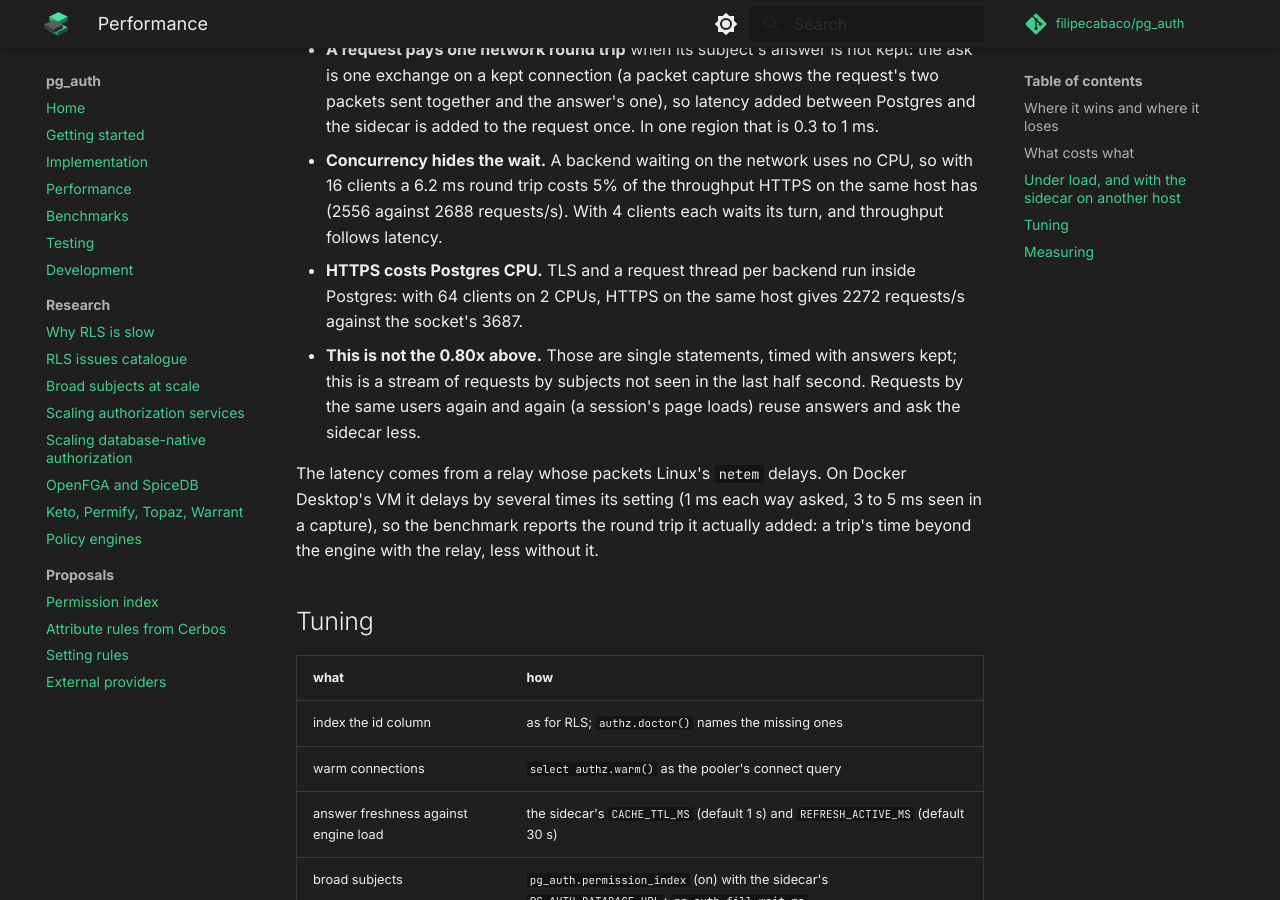
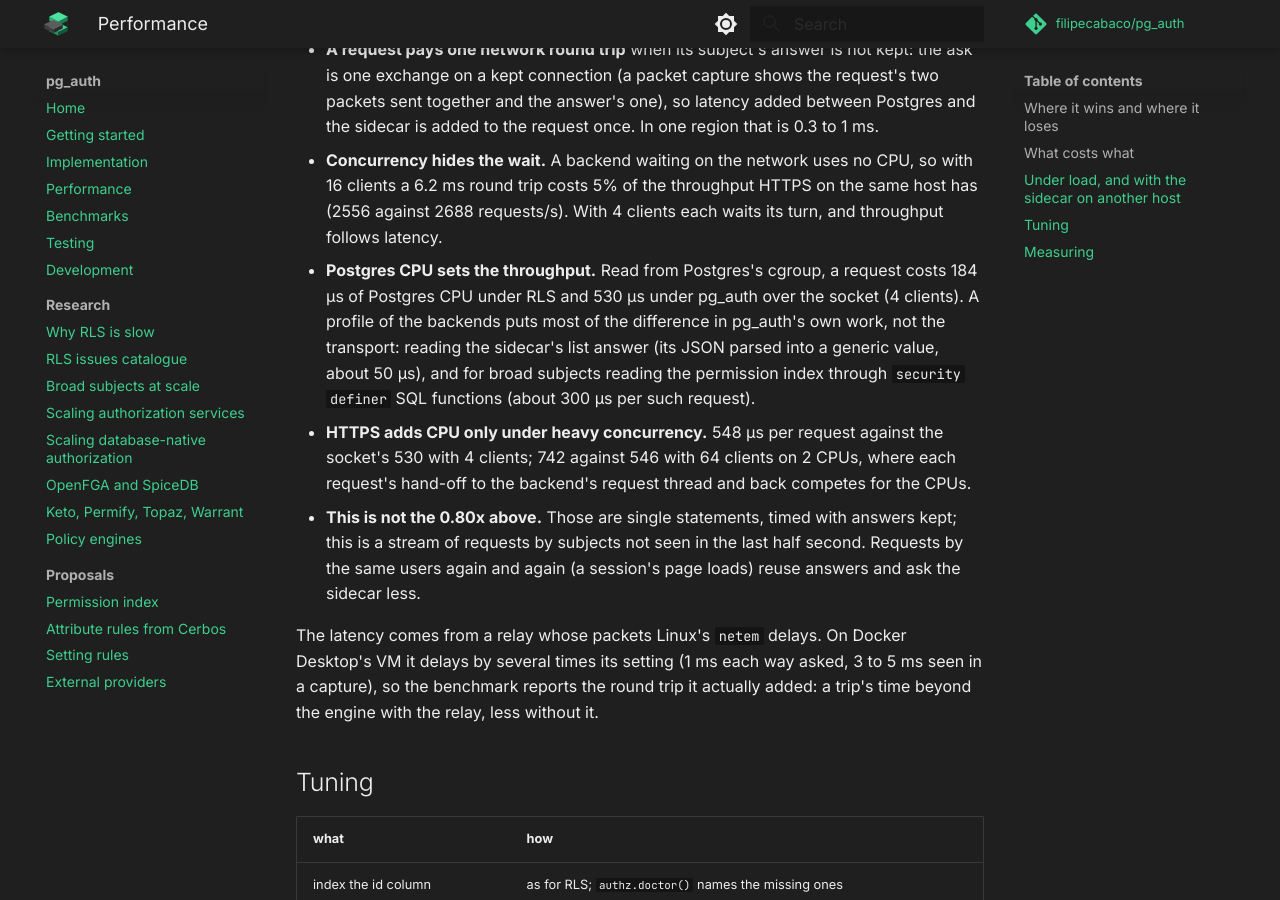
Before and after one commit to filipecabaco/pg_auth, an MkDocs documentation site: the page built from docs/performance.md, in a window 1280 px wide and 900 px high, scrolled down 3035 px. Built offline with MkDocs 1.6.1 and Material for MkDocs 9.7.7, drawn with Linux system fonts in a browser that asks for light colours; comment, search, counter and statistics services are not loaded.

Commit message:
Postgres CPU per request in the remote benchmark, and where pg_auth's goes
The benchmark reads each container's cgroup CPU over the measured window. pg_auth costs 530 us
of Postgres CPU per request against RLS's 184; HTTPS adds 3% at 4 clients and 36% at 64 on 2
CPUs. A perf profile puts most of pg_auth's share in parsing list answers and reading the
permission index through security definer SQL functions.

```diff
--- a/docs/performance.md
+++ b/docs/performance.md
@@ -95,8 +95,15 @@ What it shows:
 - **Concurrency hides the wait.** A backend waiting on the network uses no CPU, so with 16 clients
   a 6.2 ms round trip costs 5% of the throughput HTTPS on the same host has (2556 against 2688
   requests/s). With 4 clients each waits its turn, and throughput follows latency.
-- **HTTPS costs Postgres CPU.** TLS and a request thread per backend run inside Postgres: with 64
-  clients on 2 CPUs, HTTPS on the same host gives 2272 requests/s against the socket's 3687.
+- **Postgres CPU sets the throughput.** Read from Postgres's cgroup, a request costs 184 µs of
+  Postgres CPU under RLS and 530 µs under pg_auth over the socket (4 clients). A profile of the
+  backends puts most of the difference in pg_auth's own work, not the transport: reading the
+  sidecar's list answer (its JSON parsed into a generic value, about 50 µs), and for broad
+  subjects reading the permission index through `security definer` SQL functions (about 300 µs
+  per such request).
+- **HTTPS adds CPU only under heavy concurrency.** 548 µs per request against the socket's 530
+  with 4 clients; 742 against 546 with 64 clients on 2 CPUs, where each request's hand-off to the
+  backend's request thread and back competes for the CPUs.
 - **This is not the 0.80x above.** Those are single statements, timed with answers kept; this is
   a stream of requests by subjects not seen in the last half second. Requests by the same users
   again and again (a session's page loads) reuse answers and ask the sidecar less.
```
Also changed, not shown: bench/remote/results/2026-10-30-78775f1.md (added, +17 -0 lines), briefs/leadership.md (+3 -2 lines), 1 other file.
